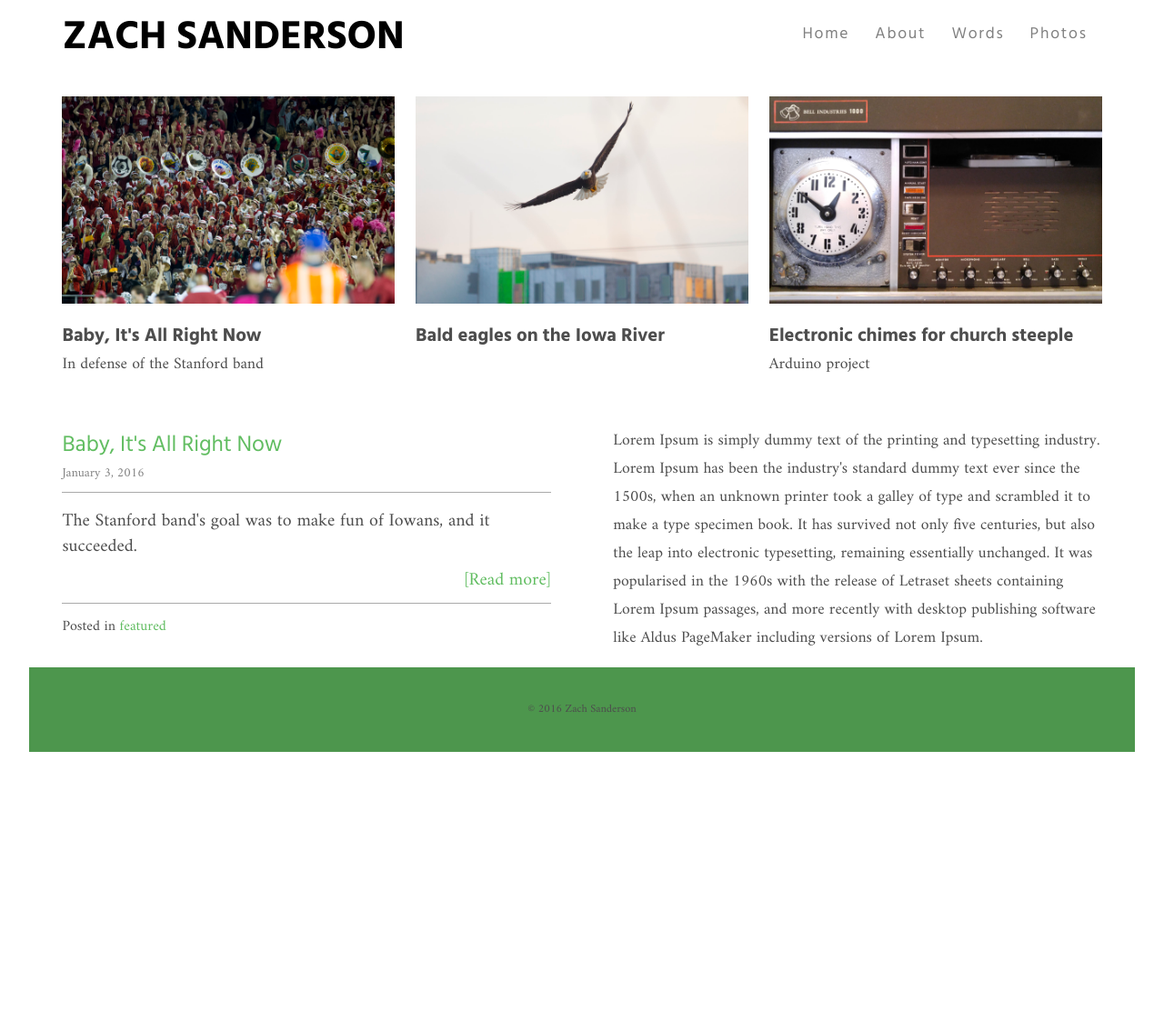
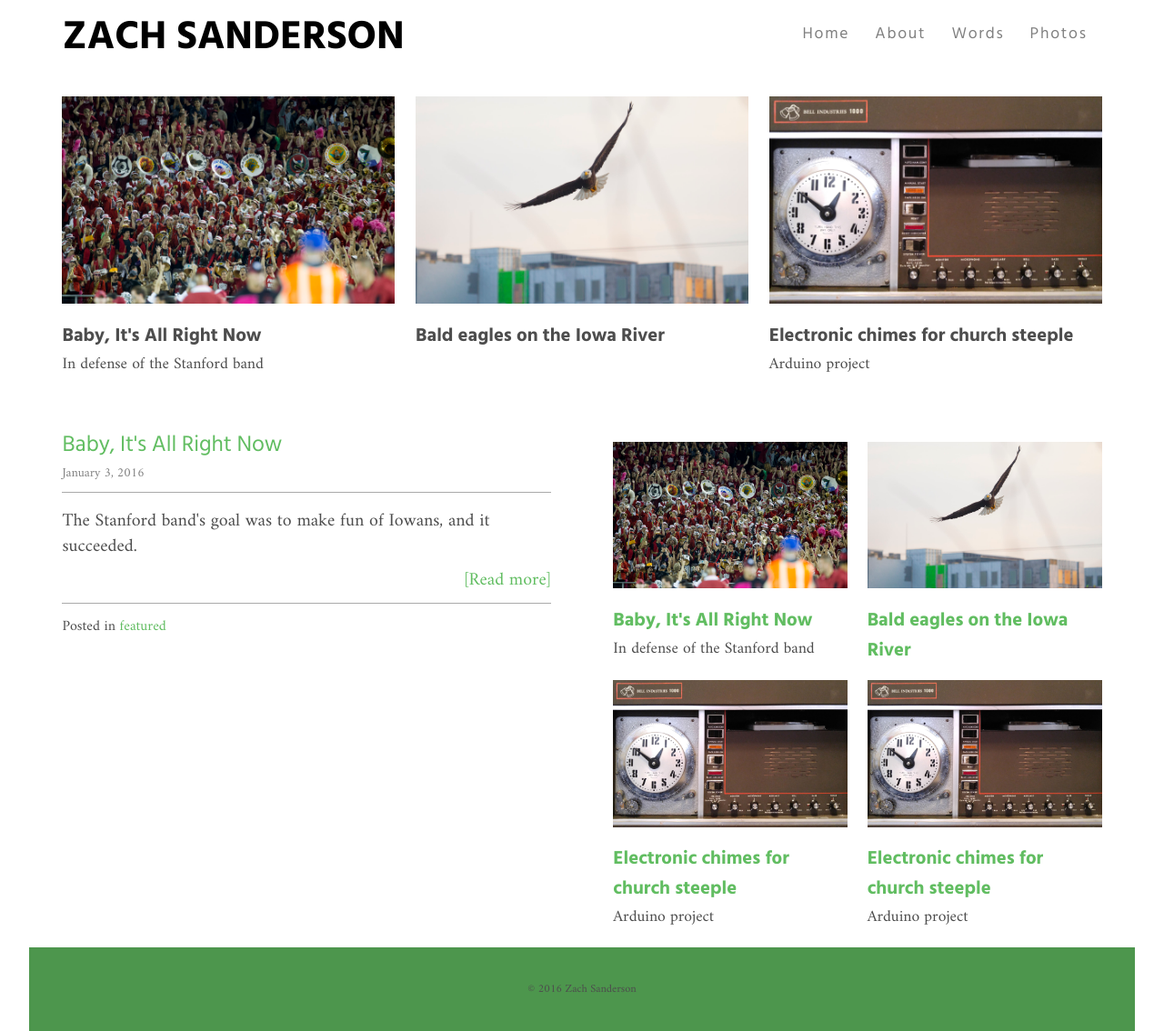
Before and after one commit to zachsanderson/words, a Jekyll site: the page built from index.html, in a window 1280 px wide. Shown: the whole page at 91% size. Built offline with Jekyll 4.4.1, drawn with Linux system fonts in a browser that asks for light colours; the list of posts is cut into pages by our own code; before the commit the page ends 900 px from its top, so only the background shows below that.

Commit message:
Adding flex-wrap to photos section on index.html

```diff
--- a/css/main.css
+++ b/css/main.css
@@ -544,6 +544,17 @@ dd {
 .featuredlinks a:hover h3, a:hover p {
     color: #61BD61;
 }
+.photofeed {
+    list-style: none;
+    display: flex;
+    flex-wrap: wrap;
+    justify-content: space-between;
+    padding-left: 0;
+    margin: 0;
+}
+.photofeed li {
+    flex: 0 1 48%;
+}
 .postsandphotos {
     display: flex;
     justify-content: space-between;
--- a/index.html
+++ b/index.html
@@ -57,7 +57,35 @@ layout: default
     </div>
 </section>
 <section class="photos">
-<p>Lorem Ipsum is simply dummy text of the printing and typesetting industry. Lorem Ipsum has been the industry's standard dummy text ever since the 1500s, when an unknown printer took a galley of type and scrambled it to make a type specimen book. It has survived not only five centuries, but also the leap into electronic typesetting, remaining essentially unchanged. It was popularised in the 1960s with the release of Letraset sheets containing Lorem Ipsum passages, and more recently with desktop publishing software like Aldus PageMaker including versions of Lorem Ipsum.</p>
+  <ul class="photofeed">
+    <li>
+      <a href="">
+        <img src="images/stanfordband-1600.jpg" alt="Stanford band" />
+        <h3>Baby, It's All Right Now</h3>
+        <p>In defense of the Stanford band</p>
+      </a>
+    </li>
+    <li>
+      <a href="">
+        <img src="images/baldeagle-1600.jpg" alt="Bald eagle" />
+        <h3>Bald eagles on the Iowa River</h3>
+      </a>
+    </li>
+    <li>
+      <a href="">
+        <img src="images/chimes-1600.jpg" alt="Chimes" />
+        <h3>Electronic chimes for church steeple</h3>
+        <p>Arduino project</p>
+      </a>
+    </li>
+    <li>
+      <a href="">
+        <img src="images/chimes-1600.jpg" alt="Chimes" />
+        <h3>Electronic chimes for church steeple</h3>
+        <p>Arduino project</p>
+      </a>
+    </li>
+  </ul>
 </section>
 </div>
 <section class="projects">
```
